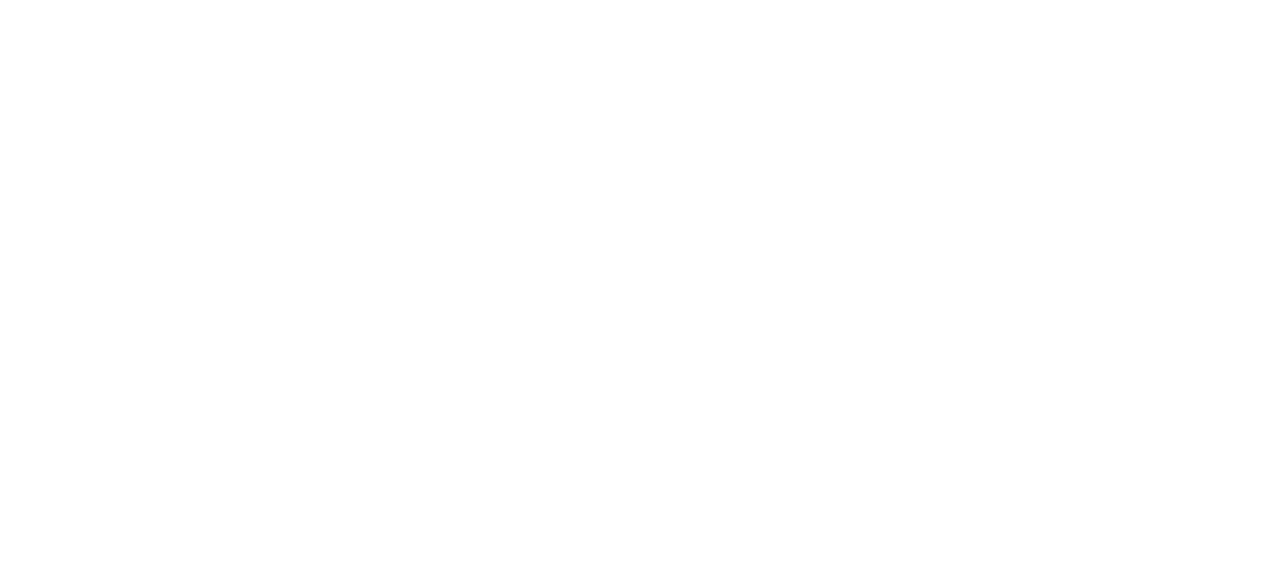
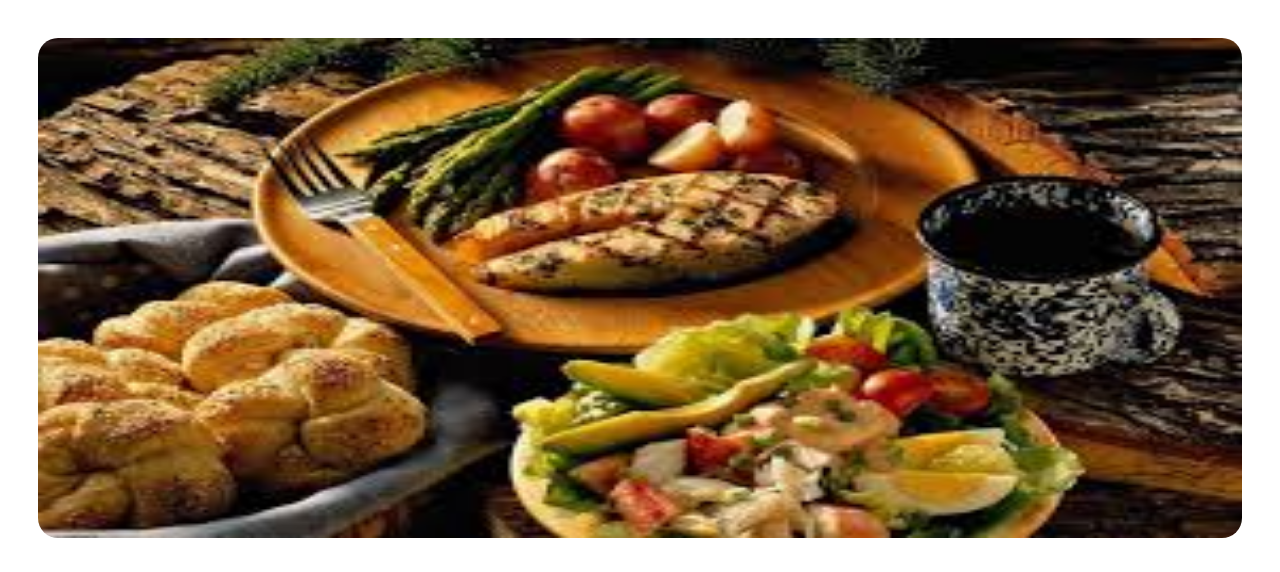
Before and after one commit to brooklyn5991/Giftcafe, a plain HTML site: page index.html in a window 1280 px wide. Shown: the top 572 px of the page. Drawn offline with Linux system fonts and the light colour scheme.

Commit message:
Update index.html

```diff
--- a/index.html
+++ b/index.html
@@ -7,9 +7,10 @@
     <link rel="stylesheet" href="index.css">
 </head>
 <body>
-    <div class="first-div">
+    <img class="first-div" src="./images11.jpg" alt="">
+<!--     <div class="first-div">
 
-    </div>
+    </div> -->
 
     <div class="scnd-div">
 
```
